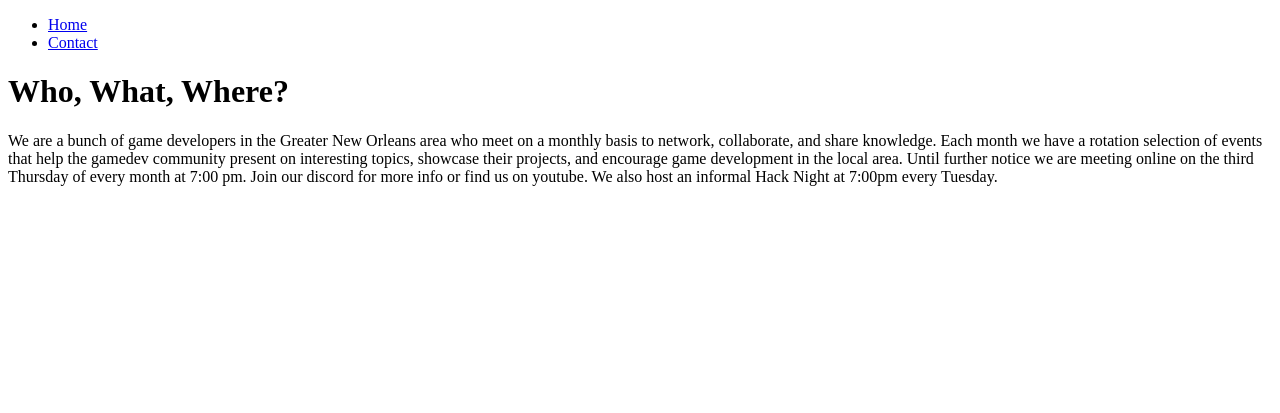
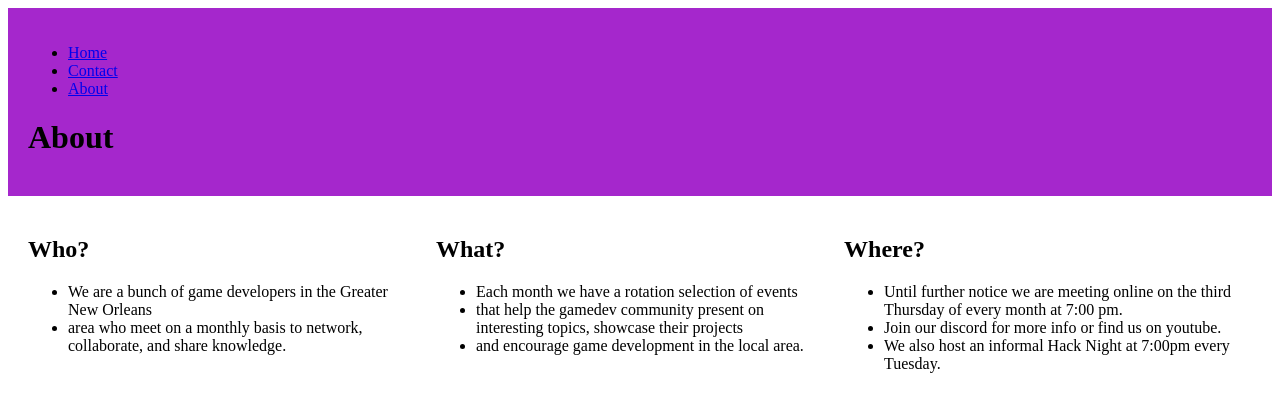
Before and after one commit to neworleansgamedev/nogd-website, a Gatsby site: page /about in a window 1280 px wide. Built offline with nearby package versions, Linux system fonts and the light colour scheme; Gatsby itself is replaced by a stand-in of ours.

Commit message:
incomplete

```diff
--- /dev/null
+++ b/src/components/layout.css
@@ -0,0 +1,41 @@
+.layout {
+    display: flex;
+    flex-direction: column;
+    min-height: 100vh;
+  }
+
+  .header {
+    background-color: #a527cc;
+    color: #000000;
+    padding: 20px;
+  }
+
+  .header h1 {
+    margin-bottom: 20px;
+  }
+
+  .content {
+    padding: 20px;
+  }
+
+  .lists-container {
+    display: flex;
+    justify-content: space-between;
+  }
+
+  .list {
+    flex-basis: calc(33.33% - 20px);
+    margin-right: 20px;
+  }
+
+  .list-left {
+    order: 1;
+  }
+
+  .list-middle {
+    order: 2;
+  }
+
+  .list-right {
+    order: 3;
+  }
--- a/src/components/layout.js
+++ b/src/components/layout.js
@@ -1,30 +1,34 @@
 //Gerardo Colon
 //NOGD internship
 //Layout Page
-//Last edited:9/6/2023
+//Last edited:9/13/2023
 
 //classic imports
-import * as React from 'react'
-import { Link } from 'gatsby'
-
-
-
+import React from 'react';
+import { Link } from 'gatsby';
+import nogdImage from '../images/nogd.png'; //
+import './layout.css';
 
 const Layout = ({ PageTitle, PageHeading, children }) => {
+
    return (
 
-    <main>
-     <title>{PageTitle}</title>
+    <div className="layout">
+      <header className="header">
         <nav>
           <ul>
             <li><Link to="/">Home</Link></li>
             <li><Link to="/contact">Contact</Link></li>
+            <li><Link to="/about">About</Link></li>
           </ul>
         </nav>
         <h1>{PageHeading}</h1>
+      </header>
+      <main className="content">
+        <title>{PageTitle}</title>
         {children}
       </main>
-
+    </div>
    )
 }
 
--- a/src/pages/about.js
+++ b/src/pages/about.js
@@ -1,29 +1,79 @@
 //Gerardo Colon
 //NOGD internship
 //About Page
-//Last edited:9/6/2023
+//Last edited:9/13/2023
 
 //classic imports
-import * as React from 'react'
+import * as React from 'react';
 import { Link } from 'gatsby'
 import Layout from '../components/layout'
 
+//lists
+const list1 = [
 
-//const stuff
+  "We are a bunch of game developers in the Greater New Orleans",
+  "area who meet on a monthly basis to network, collaborate, and share knowledge."
+
+
+];
+
+const list2 = [
+
+  "Each month we have a rotation selection of events",
+  "that help the gamedev community present on interesting topics, showcase their projects",
+  "and encourage game development in the local area."
+];
+
+const list3 = [
+
+  "Until further notice we are meeting online on the third Thursday of every month at 7:00 pm.",
+  "Join our discord for more info or find us on youtube.",
+  "We also host an informal Hack Night at 7:00pm every Tuesday."
+
+];
+
+//components and stuff
 const AboutPage = () => {
 
   return (
 
-    <Layout PageHeading='Who, What, Where?' PageTitle='About Page'>
-      We are a bunch of game developers in the Greater New Orleans area who meet on a monthly basis to network, collaborate, and share knowledge.
 
-      Each month we have a rotation selection of events that help the gamedev community present on interesting topics, showcase their projects, and encourage game development in the local area.
 
-      Until further notice we are meeting online on the third Thursday of every month at 7:00 pm. Join our discord for more info or find us on youtube. We also host an informal Hack Night at 7:00pm every Tuesday.
-    </Layout>
+<Layout PageHeading='About' PageTitle='About Page'>
+
+  <div className="lists-container">
+  <div className="list">
+    <h2>Who?</h2>
+     <ul>
+      {list1.map((item, index) => (
+      <li key={index}>{item}</li>
+      ))}
+    </ul>
+  </div>
+
+<div className="list">
+  <h2>What?</h2>
+    <ul>
+    {list2.map((item, index) => (
+    <li key={index}>{item}</li>
+    ))}
+    </ul>
+</div>
+
+<div className="list">
+  <h2>Where?</h2>
+    <ul>
+    {list3.map((item, index) => (
+    <li key={index}>{item}</li>
+    ))}
+    </ul>
+</div>
+</div>
+
+</Layout>
 
   )
 }
 
-//exporting
+
 export default AboutPage
--- /dev/null
+++ b/src/pages/index.css
@@ -0,0 +1,16 @@
+
+.header {
+    position: relative;
+  }
+
+  .logo-container {
+    position: absolute;
+    top: 0;
+    right: 0;
+    padding: 10px;
+  }
+
+  .logo {
+    width: 100px;
+    height: auto;
+  }
```
Also changed, not shown: src/pages/contact.js (+31 -13 lines), src/pages/index.js (+32 -20 lines), src/images/icon.png (deleted), src/images/nogd.png (renamed from src/images/nogd-head-logo.png). Lines whose indentation alone changed are shown as unchanged.
